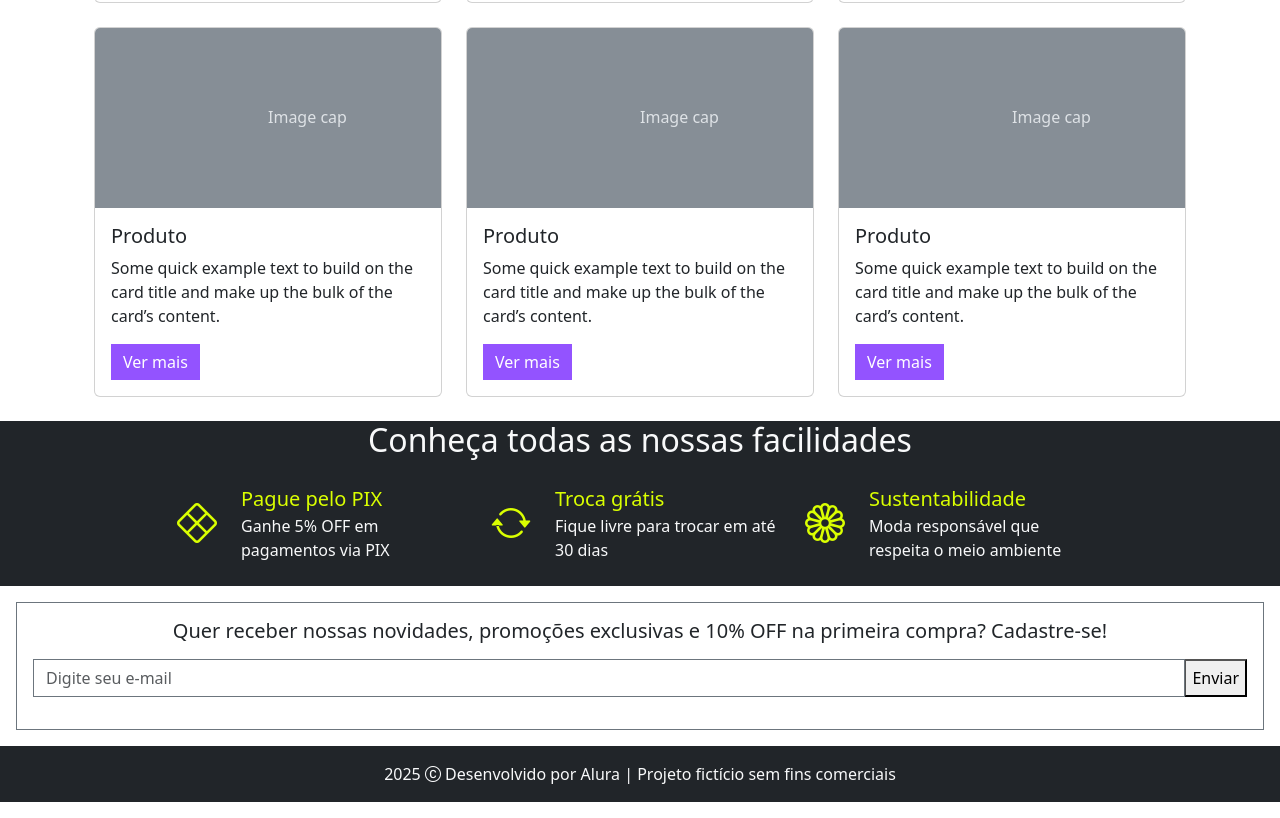
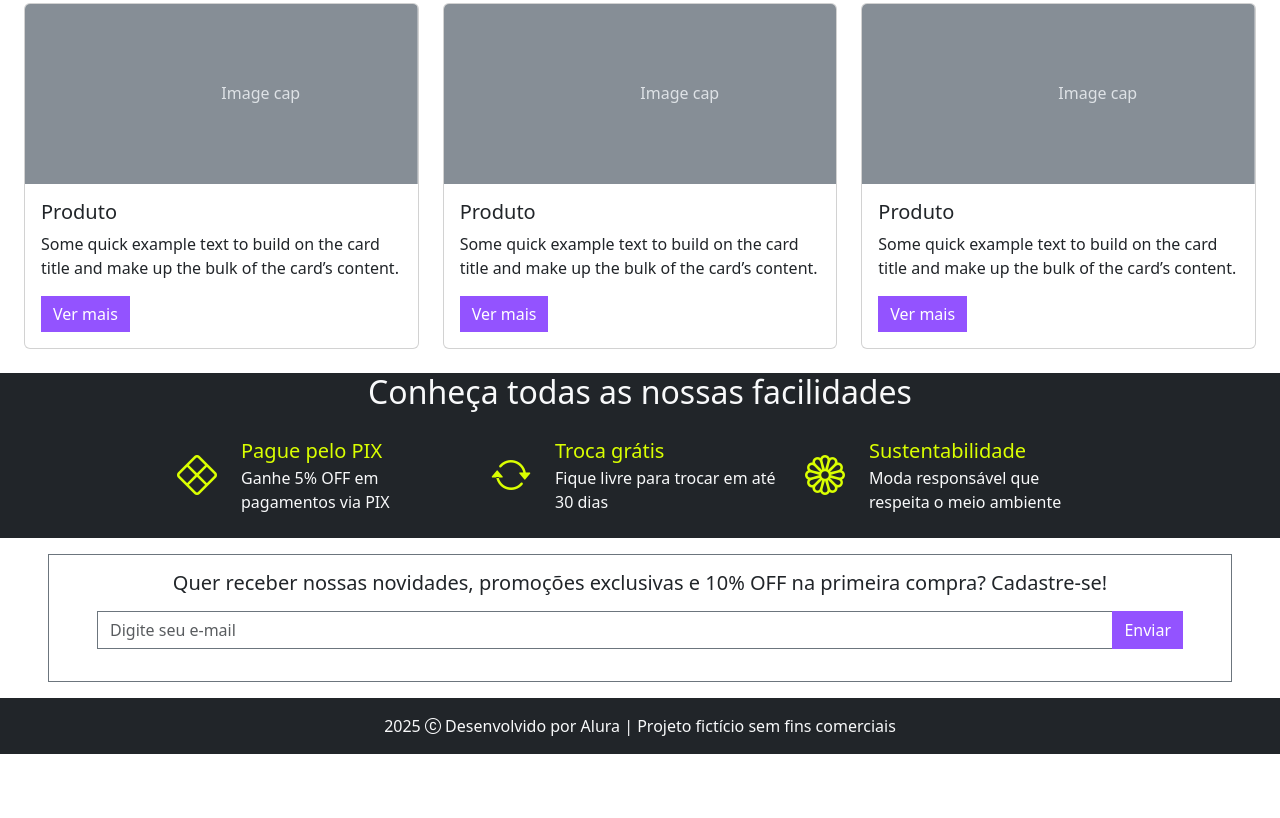
Before and after one commit to feliven/bootstrap5-crie-uma-landing-page-responsiva, a plain HTML site: page index.html in a window 1280 px wide. Shown: the part 1443-2261 px from the top of the page. After the commit the page ends 2197 px from the top, so only its background shows below. Drawn offline with Linux system fonts and the light colour scheme.

Commit message:
corrige botão Enviar da seção Cadastre-se e remove espaço em branco no final da página

```diff
--- a/index.html
+++ b/index.html
@@ -159,7 +159,8 @@
       </button>
     </div>
     <h2>Busque por categoria:</h2>
-    <div class="container row mx-auto g-4">
+    <div class="container-fluid">
+      <div class="row mx-auto g-4">
         <div class="col-6 col-md-4 col-xxl-2">
           <div class="card">
             <svg
@@ -281,10 +282,12 @@
           </div>
         </div>
       </div>
+    </div>
 
     <h1 class="text-center">Produtos que estão bombando!</h1>
 
-    <div class="container row mx-auto">
+    <div class="container-fluid">
+      <div class="row mx-auto">
         <div class="col-12 col-md-6 col-xl-4 pb-4">
           <div class="card">
             <svg
@@ -435,6 +438,7 @@
           </div>
         </div>
       </div>
+    </div>
 
     <!-- Mobile version: visible only on small screens -->
     <section class="pb-4 bg-dark d-md-none">
@@ -530,7 +534,7 @@
       </div>
     </section>
 
-    <form class="border border-secondary m-3 p-3 text-center">
+    <form class="border border-secondary my-3 py-3 mx-5 px-5 text-center">
       <h5>Quer receber nossas novidades, promoções exclusivas e 10% OFF na primeira compra? Cadastre-se!</h5>
       <div class="input-group my-3">
         <input
@@ -540,11 +544,11 @@
           aria-label="Digite seu e-mail"
           aria-describedby="button-addon2"
         />
-        <button type="button" id="button-addon2">Enviar</button>
+        <button type="button" id="button-addon2" class="btn btn-primary border-0 rounded-0 enviar">Enviar</button>
       </div>
     </form>
-    <footer class="text-center text-light bg-dark">
-      <p class="py-3">
+    <footer class="d-block py-3 justify-content-center align-items-center text-center text-light bg-dark">
+      <p class="m-0">
         2025 <i class="bi bi-c-circle"></i> Desenvolvido por Alura | Projeto fictício sem fins comerciais
       </p>
     </footer>
--- a/styles.css
+++ b/styles.css
@@ -1,3 +1,9 @@
+body,
+html {
+  margin: 0;
+  padding: 0;
+}
+
 .facilidades {
   color: #daff01;
 }
@@ -5,3 +11,7 @@
 .ver-mais {
   background-color: #9353ff;
 }
+
+.enviar {
+  background-color: #9353ff;
+}
```
Lines whose indentation alone changed are shown as unchanged.
